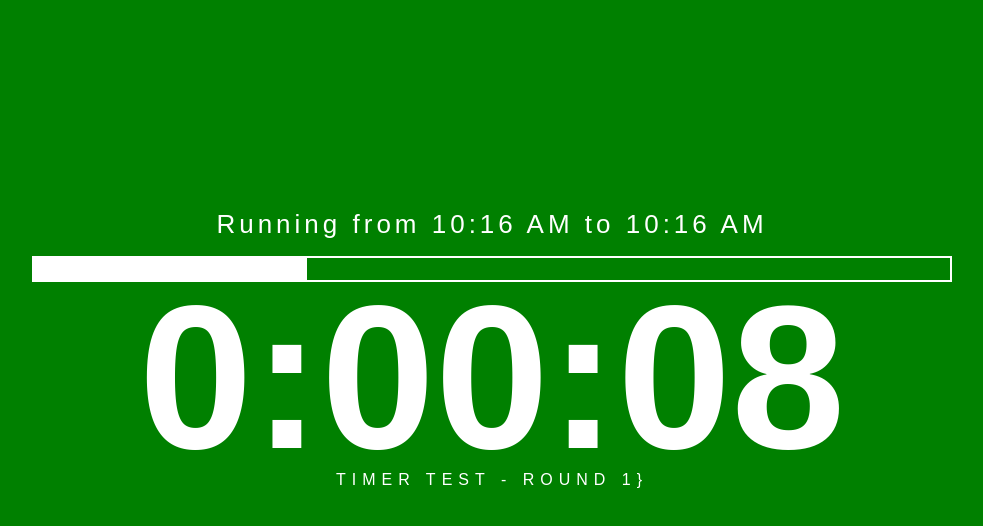
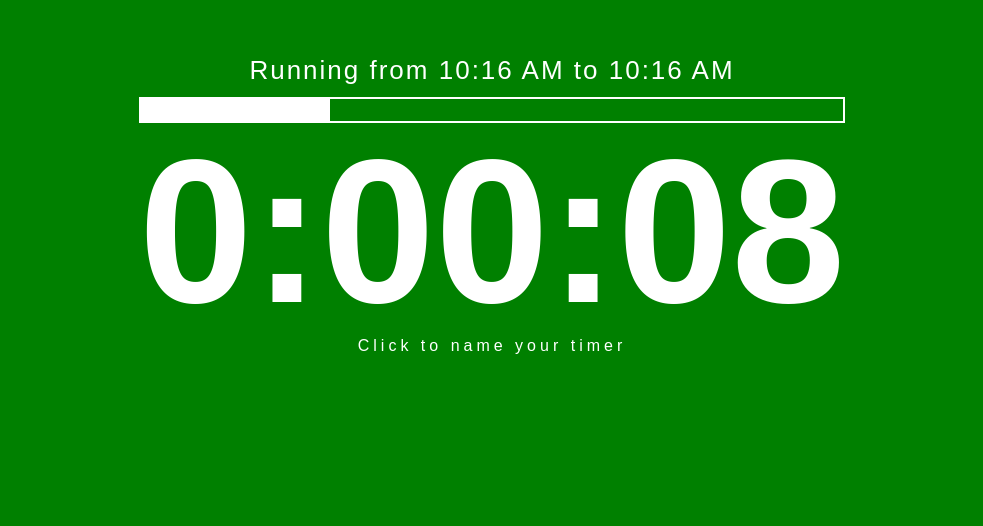
Before and after one commit to TacoV/punpuntimer, a Vue app in the folder timer/: page / in a window 1280 px wide. Shown: the part 196-722 px from the top of the page, without its empty margins (148-1131 px from the left). Built offline with nearby package versions, Linux system fonts and the light colour scheme; the HTML template or start-up script is replaced by a standard one.

Commit message:
Switch to flex and make stuff editable

```diff
--- a/timer/src/App.vue
+++ b/timer/src/App.vue
@@ -5,6 +5,12 @@ import { DateTime } from 'luxon'
 const startdate = ref(DateTime.now().plus({ seconds: 2 }))
 const enddate = ref(DateTime.now().plus({ seconds: 12 }))
 const now = ref(DateTime.now())
+
+const timername = ref('Click to name your timer')
+
+const editingStart = ref(false)
+const editingEnd = ref(false)
+const editingName = ref(false)
 
 const progress_percentage = computed(() => {
   if (now.value > enddate.value) {
@@ -18,7 +24,7 @@ const progress_percentage = computed(() => {
 
 const colorstate = computed(() => {
   const progress = progress_percentage.value
-  if (progress == 0) {
+  if (now.value < startdate.value) {
     return ''
   }
   if (progress < 33) {
@@ -34,15 +40,13 @@ const colorstate = computed(() => {
 })
 
 watch(colorstate, (color) => {
-  const body = document.querySelector('body')
-  body.classList.remove('green', 'yellow', 'orange', 'red')
-  body.classList.add(color)
+  document.body.classList.remove('green', 'yellow', 'orange', 'red')
+  if (color != '') document.body.classList.add(color)
 })
 
 const pad = (n: number): string => n.toString().padStart(2, '0')
 
-const secondsBetween = (a: DateTime, b: DateTime): number =>
-  (b.value.toMillis() - a.value.toMillis()) / 1000
+const secondsBetween = (a: DateTime, b: DateTime): number => (b.value - a.value) / 1000
 
 const progress_timer = computed(() => {
   const seconds =
@@ -60,76 +64,105 @@ const progress_timer = computed(() => {
   return hours + ':' + minLeft + ':' + secLeft
 })
 
+const adjustTime = (event) => {
+  if (event) {
+    if (event.target.name == 'start') {
+      const [h, m] = event.target.value.split(':')
+      startdate.value = DateTime.now().set({ hour: h, minute: m, second: 0 })
+      editingStart.value = false
+    }
+    if (event.target.name == 'end') {
+      const [h, m] = event.target.value.split(':')
+      enddate.value = DateTime.now().set({ hour: h, minute: m, second: 0 })
+      if (enddate.value < startdate.value) {
+        enddate.value = enddate.value.plus({ day: 1 })
+      }
+      editingEnd.value = false
+    }
+  }
+}
+
 setInterval(() => {
   now.value = DateTime.now()
 }, 50)
 </script>
 
 <template>
-  <div class="timer">
-    <h3>
-      Running from {{ startdate.toLocaleString(DateTime.TIME_SIMPLE) }} to
-      {{ enddate.toLocaleString(DateTime.TIME_SIMPLE) }}
+  <h3>
+    Running from
+    <span v-if="editingStart">
+      <input
+        type="time"
+        name="start"
+        :value="startdate.toLocaleString(DateTime.TIME_SIMPLE)"
+        @change="adjustTime"
+        @blur="editingStart = false"
+    /></span>
+    <span v-else @click="editingStart = true">{{
+      startdate.toLocaleString(DateTime.TIME_SIMPLE)
+    }}</span>
+    to
+    <span v-if="editingEnd">
+      <input
+        type="time"
+        name="end"
+        :value="enddate.toLocaleString(DateTime.TIME_SIMPLE)"
+        @change="adjustTime"
+        @blur="editingEnd = false"
+    /></span>
+    <span v-else @click="editingEnd = true">{{
+      enddate.toLocaleString(DateTime.TIME_SIMPLE)
+    }}</span>
     </h3>
     <div class="progressbar">
       <div :style="{ width: progress_percentage + '%' }"></div>
     </div>
-    <p>{{ progress_timer }}</p>
-    <h4>Timer test - ROUND 1}</h4>
-  </div>
+  <p class="bigtime">{{ progress_timer }}</p>
+  <h4 v-if="editingName"><input v-model="timername" @blur="editingName = false" /></h4>
+  <h4 v-else @click="editingName = true">{{ timername }}</h4>
 </template>
 
 <style scoped>
-.timer {
-  width: 920px;
-  height: 248px;
-  display: block;
-  position: absolute;
-  margin-left: -460px;
-  margin-top: -150x;
-  top: 50%;
-  left: 50%;
+* {
+  font-family: 'Arimo', sans-serif;
   text-align: center;
 }
-.timer h3 {
+
+h3 {
   font-size: 26px;
-  letter-spacing: 4px;
-  text-align: center;
-  margin: 0 0 10px 0;
-  padding: 0;
-  font-family: 'Arimo', sans-serif;
+  letter-spacing: 2px;
+  input {
+    font-size: 26px;
+    letter-spacing: 2px;
+    border: 0;
 }
-.timer div.progressbar {
+}
+
+div.progressbar {
   border: 2px solid white;
   height: 26px;
   margin: 5px 0;
   padding: 0;
-}
-.timer div.progressbar div {
+  div {
   background: white;
   height: 100%;
-  margin: 0;
-  padding: 0;
-  transition: width 0.1s;
+    transition: width 0.5s;
+  }
 }
-.timer p {
-  font-family: 'Arimo', sans-serif;
+
+p.bigtime {
   font-size: 205px;
   font-weight: bold;
-  line-height: 180px;
-  margin: 0;
-  padding: 0;
+  line-height: 1em;
 }
-.timer h4 {
-  width: 100%;
+
+h4 {
   font-size: 16px;
-  letter-spacing: 6px;
-  text-align: center;
-  padding-top: 25px;
-  float: left;
-  margin: 0;
-  padding: 0;
-  font-family: 'Arimo', sans-serif;
-  text-transform: uppercase;
+  letter-spacing: 4px;
+  input {
+    width: 100%;
+    font-size: 16px;
+    letter-spacing: 4px;
+  }
 }
 </style>
--- a/timer/src/assets/main.css
+++ b/timer/src/assets/main.css
@@ -4,6 +4,10 @@ body {
   background: #ddd;
   color: white;
   transition: background 3s;
+  display: flex;
+  align-items: center;
+  flex-direction: column;
+  justify-content: center;
 }
 body.green {
   background: green;
```
